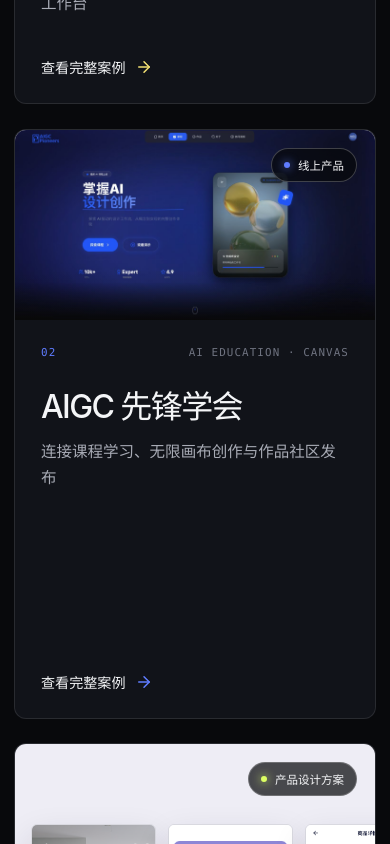
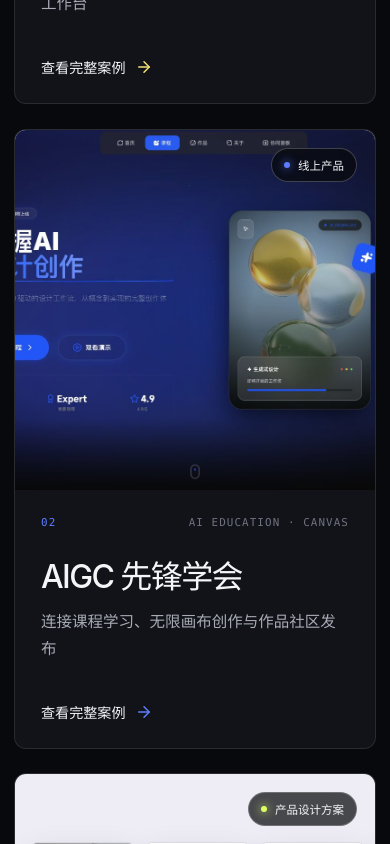
Before and after one commit to kam74515-boop/hzj-ai-product-portfolio, a React (Vite) app: page / in a window 390 px wide. Shown: the part 2720-3564 px from the top of the page. Built offline with nearby package versions, Linux system fonts and the light colour scheme.

Commit message:
Align secondary project card media

```diff
--- a/src/styles.css
+++ b/src/styles.css
@@ -3372,15 +3372,11 @@ img {
 }
 
 /* 2026 portfolio closeout: product-shaped media, source embeds, readable diagrams. */
-.project-card--web .project-card__media {
-  height: auto !important;
-  min-height: 0 !important;
-  aspect-ratio: 1512 / 797;
-}
-
-.project-card:not(.project-card--featured):not(.project-card--web) .project-card__media {
+.project-card--web .project-card__media,
+.project-card--ui-strip .project-card__media {
   height: 390px;
   min-height: 390px;
+  aspect-ratio: auto;
 }
 
 .project-card--featured .project-card__media {
@@ -3723,16 +3719,12 @@ img {
     border-bottom: 1px solid var(--line);
   }
 
-  .project-card--web .project-card__media {
-    height: auto !important;
-    min-height: 0 !important;
-  }
-
   .project-card--featured .project-card__media {
     height: 510px !important;
     min-height: 510px !important;
   }
 
+  .project-card--web .project-card__media,
   .project-card--ui-strip .project-card__media {
     height: 430px !important;
     min-height: 430px !important;
@@ -3769,6 +3761,12 @@ img {
 }
 
 @media (max-width: 760px) {
+  .project-card--web .project-card__media,
+  .project-card--ui-strip .project-card__media {
+    height: 360px !important;
+    min-height: 360px !important;
+  }
+
   .ark-source-embed__tabs {
     grid-template-columns: repeat(2, minmax(0, 1fr));
   }
```
